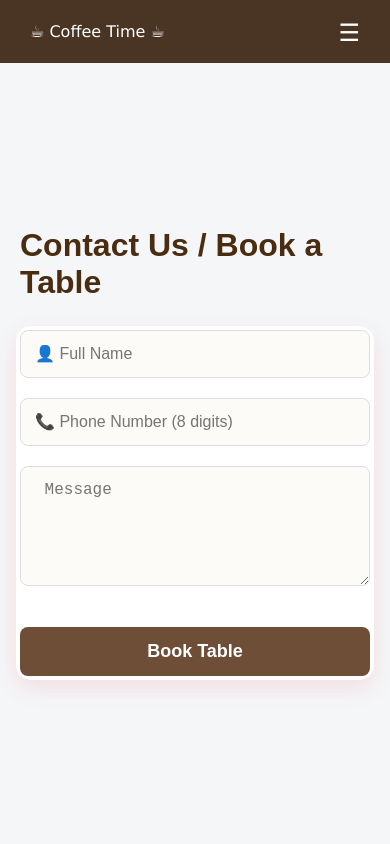
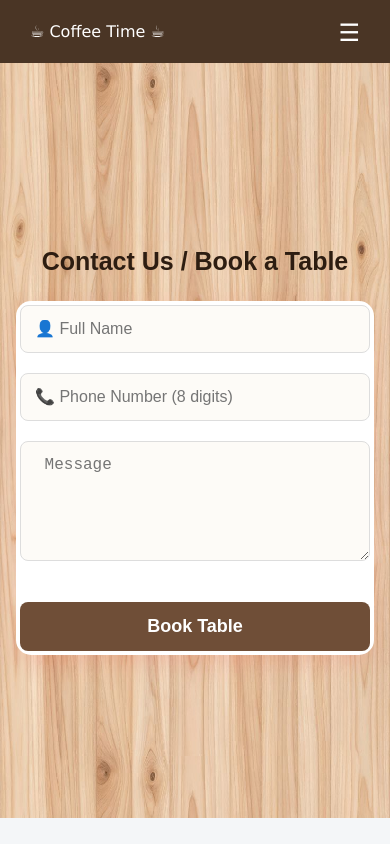
Before and after one commit to AyaAkeel/Coffee-Shop, a React (Create React App) app: page /contact in a window 390 px wide. Built offline with nearby package versions, Linux system fonts and the light colour scheme.

Commit message:
Updated project

```diff
--- a/src/App.css
+++ b/src/App.css
@@ -214,6 +214,8 @@ button:hover {
 }
 
 .contact-container {
+  background-image: linear-gradient(rgba(0, 0, 0, 0.5), rgba(0, 0, 0, 0.5)), url(../public/images/coffee-backgrounds/1b884feae073713f3b52b6649f53eeeb.jpg);
+  background-size: contain;
   display: flex;
   flex-direction: column;
   align-items: center;
@@ -223,7 +225,7 @@ button:hover {
 }
 
 .contact-container h2 {
-  color: #4a2c11;
+  color: rgb(255, 255, 255);
   margin-bottom: 25px;
   font-size: 2rem;
   font-family: 'Poppins', sans-serif;
@@ -376,4 +378,13 @@ button:hover {
     padding: 4px;
     width: 100%;
   }
+
+  .contact-container {
+    background-image: url(../public/images/coffee-backgrounds/1a3ef60c8f55665d2a97c9af54e4e459.jpg);
+  }
+
+  .contact-container h2 {
+    color: #2d1d11;
+    font-size:25px;
+  }
 }
--- a/src/pages/Home.js
+++ b/src/pages/Home.js
@@ -7,7 +7,7 @@ function Home() {
   return (
     <div className="home-container">
       <div className="hero-content">
-        <h1>Welcome to <span>Coffee Time</span> Shop</h1>
+        <h1>Welcome to <span style={{color:"blue"}}>Coffee Time</span> Shop</h1>
         <p>Where you can taste the heaven.</p>
         <Link to="/menu" className="order-btn">Order Now</Link>
       </div>
```
